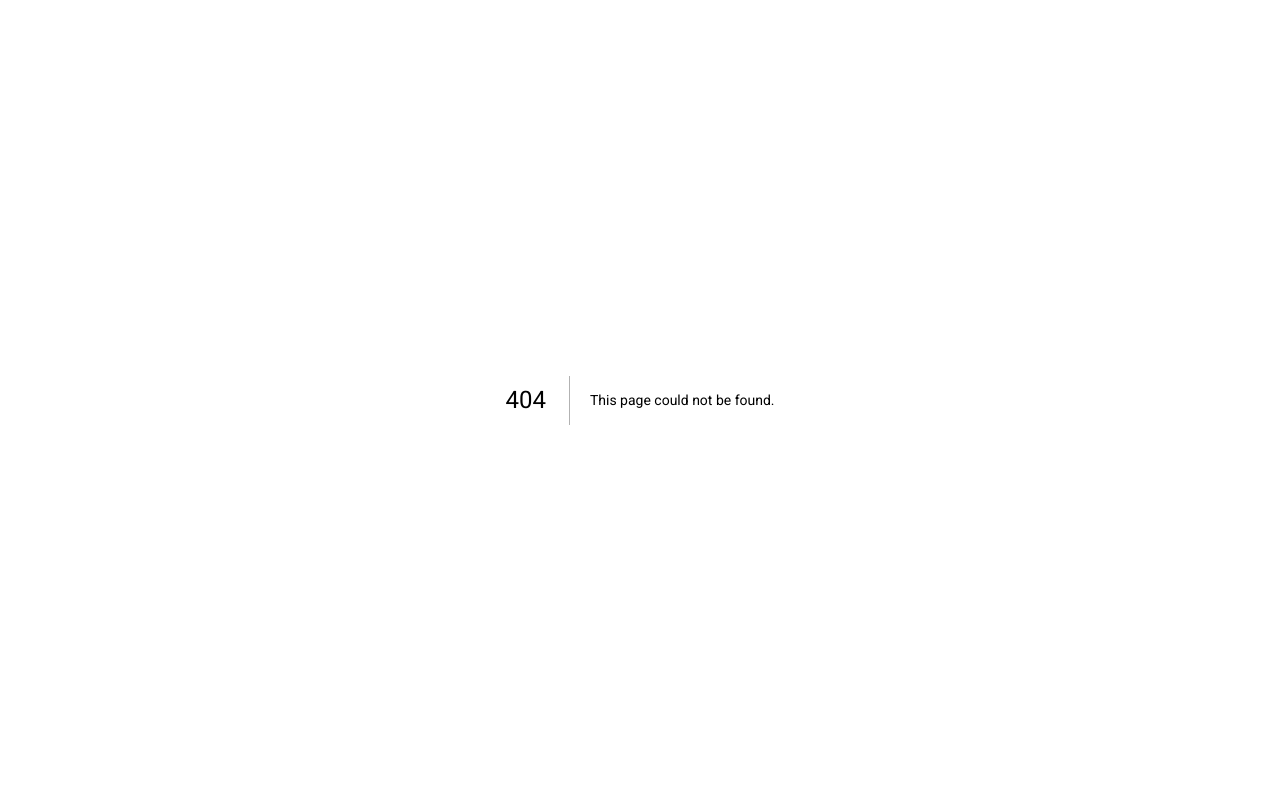
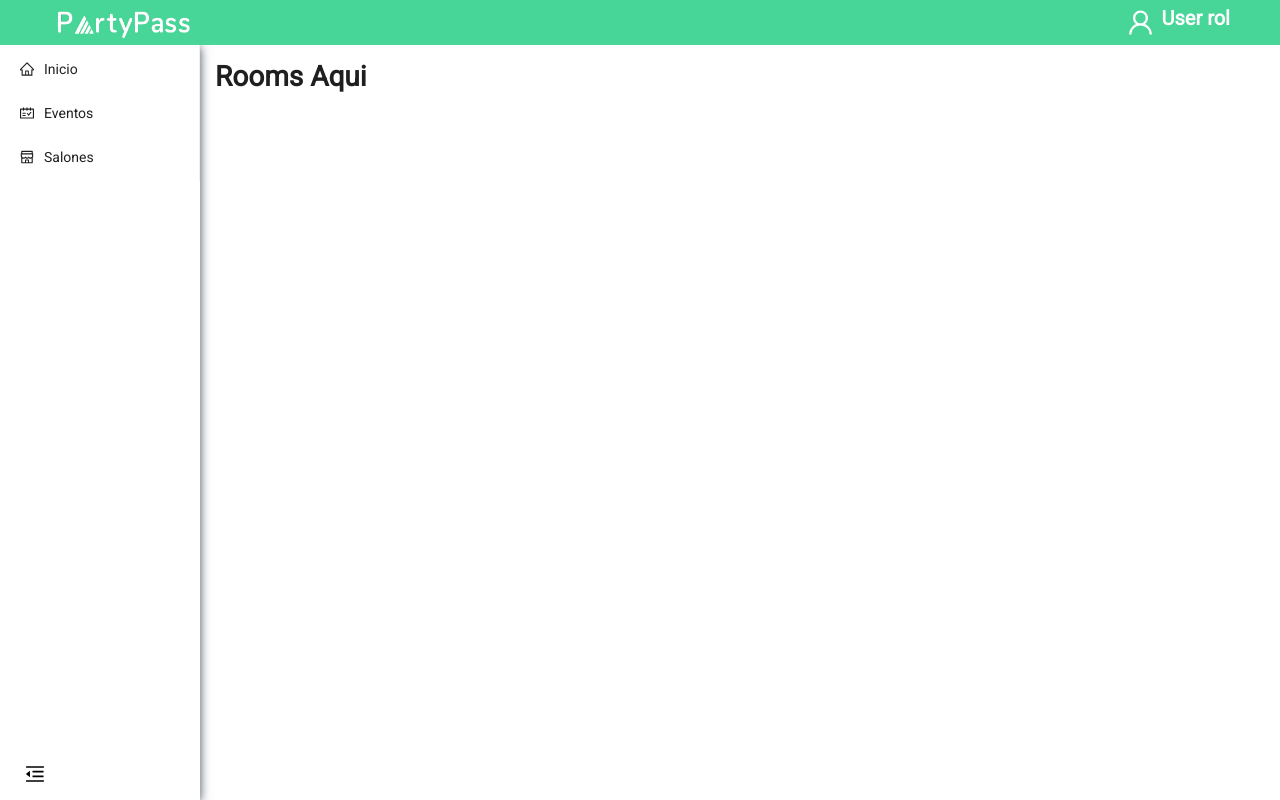
Before and after one commit to alonsosfera/event-ticket-project, a Next.js app: page /room-maps in a window 1280 px wide. Before the commit this address had no page. Built offline with nearby package versions, Linux system fonts and the light colour scheme.

Commit message:
[PP-33] create map rooms page and map room component

```diff
--- /dev/null
+++ b/components/room-maps/room-maps-components.js
@@ -0,0 +1,9 @@
+
+
+const RoomMaps = () => {
+  return(
+    <h1>Rooms Aqui </h1>
+  )
+}
+
+export default RoomMaps
--- /dev/null
+++ b/pages/room-maps.js
@@ -0,0 +1,12 @@
+import Layout from "@/components/layout/layout-component"
+import RoomMaps from "@/components/room-maps/room-maps-components"
+
+function RoomMapsPage() {
+  return(
+    <Layout>
+      <RoomMaps />
+    </Layout>
+  )
+}
+
+export default RoomMapsPage
```
